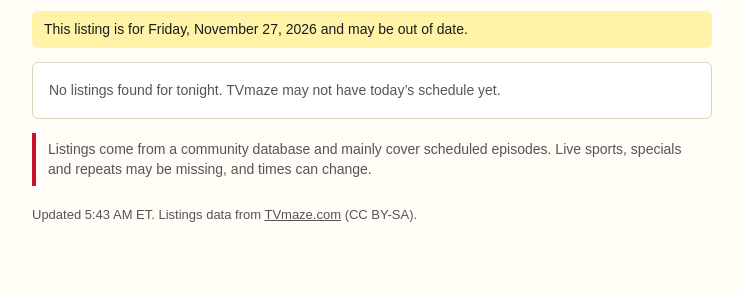
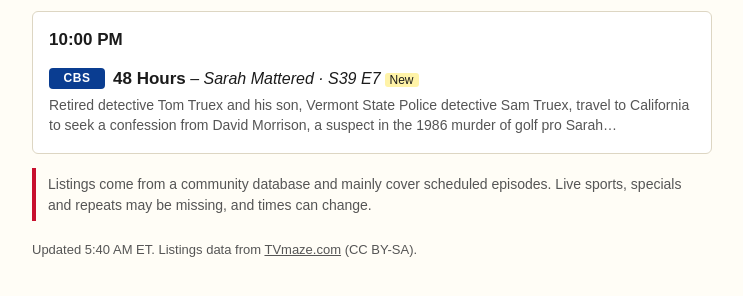
Before and after one commit to Circuital502/tv-tonight, a plain HTML site: page index.html in a window 1280 px wide. Shown: the part 108-404 px from the top of the page, without its empty margins (268-1011 px from the left). Drawn offline with Linux system fonts and the light colour scheme.

Commit message:
Update listings

```diff
--- a/index.html
+++ b/index.html
@@ -30,16 +30,18 @@ a{color:inherit}
 <body>
 <main>
 <h1><span>On TV Tonight</span></h1>
-<p class="date">Primetime on ABC · CBS · The CW · FOX · NBC<br>Friday, November 27, 2026 — all times Eastern (Central: one hour earlier)</p>
-<div id="stale">This listing is for Friday, November 27, 2026 and may be out of date.</div>
+<p class="date">Primetime on ABC · CBS · The CW · FOX · NBC<br>Saturday, November 28, 2026 — all times Eastern (Central: one hour earlier)</p>
+<div id="stale">This listing is for Saturday, November 28, 2026 and may be out of date.</div>
 
-<section class="slot"><div class="show"><p class="d">No listings found for tonight. TVmaze may not have today’s schedule yet.</p></div></section>
+<section class="slot"><h2>10:00 PM</h2>
+<div class="show"><span class="net cbs">CBS</span><span class="t">48 Hours</span> – <span class="ep">Sarah Mattered · S39 E7</span><span class="new">New</span><p class="d">Retired detective Tom Truex and his son, Vermont State Police detective Sam Truex, travel to California to seek a confession from David Morrison, a suspect in the 1986 murder of golf pro Sarah…</p></div>
+</section>
 
 <p class="note">Listings come from a community database and mainly cover scheduled episodes. Live sports, specials and repeats may be missing, and times can change.</p>
-<footer>Updated 5:43 AM ET. Listings data from <a href="https://www.tvmaze.com">TVmaze.com</a> (CC BY-SA).</footer>
+<footer>Updated 5:40 AM ET. Listings data from <a href="https://www.tvmaze.com">TVmaze.com</a> (CC BY-SA).</footer>
 </main>
 <script>
-try{var n=new Date(),k=n.getFullYear()+"-"+(n.getMonth()+1)+"-"+n.getDate();if(k!=="2026-11-27")document.getElementById("stale").style.display="block";}catch(e){}
+try{var n=new Date(),k=n.getFullYear()+"-"+(n.getMonth()+1)+"-"+n.getDate();if(k!=="2026-11-28")document.getElementById("stale").style.display="block";}catch(e){}
 </script>
 </body>
 </html>
```
